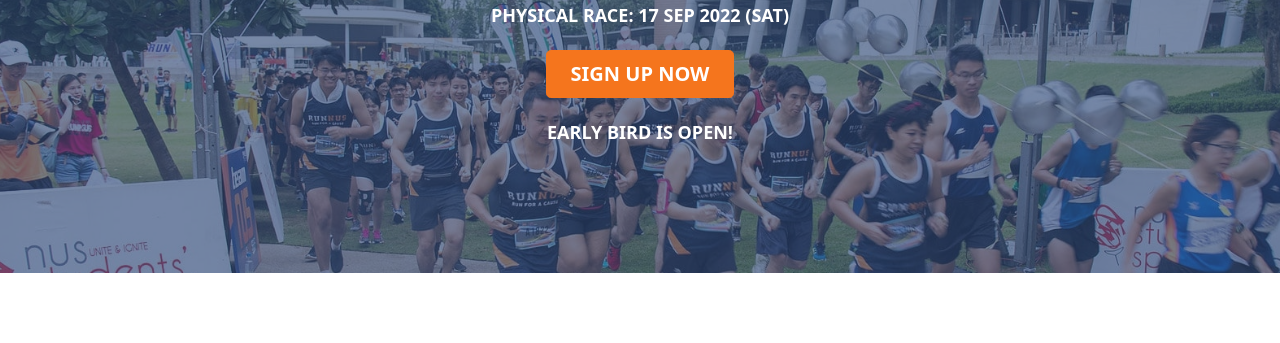
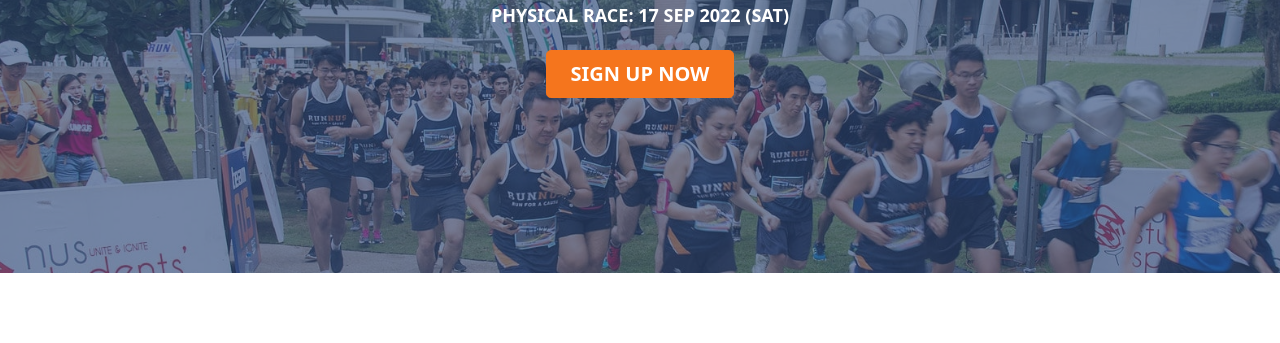
Before and after one commit to IntrovertHedgehog/test-runnus, a plain HTML site: page index.html in a window 1280 px wide. Shown: the part 279-622 px from the top of the page. Drawn offline with nearby package versions, Linux system fonts and the light colour scheme; files whose address does not match are found by name.

Commit message:
no more early bird

```diff
--- a/index.html
+++ b/index.html
@@ -121,8 +121,8 @@
                                 style="font-weight: bold; color: white; text-decoration: none;">SIGN UP NOW</a>
                             <!-- <a class="btn btn-primary btn-light btn-lg px-4" href="#features">Learn More</a> -->
                         </div>
-                        <h3 class="display-8 fw-bolder text-white my-2 text-center"
-                            style="padding-bottom: 25px; font-family: sans-serif Helvetica;font-size: large;">EARLY BIRD IS OPEN! </h3>
+                        <!-- <h3 class="display-8 fw-bolder text-white my-2 text-center"
+                            style="padding-bottom: 25px; font-family: sans-serif Helvetica;font-size: large;">EARLY BIRD IS OPEN! </h3> -->
                     </div>
                 </div>
             </div>
```
Also changed, not shown: img/homepage/homepage1.png, 1 other file.
